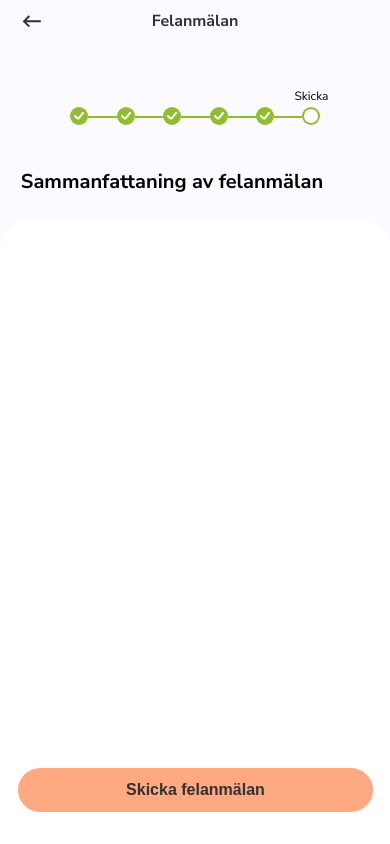
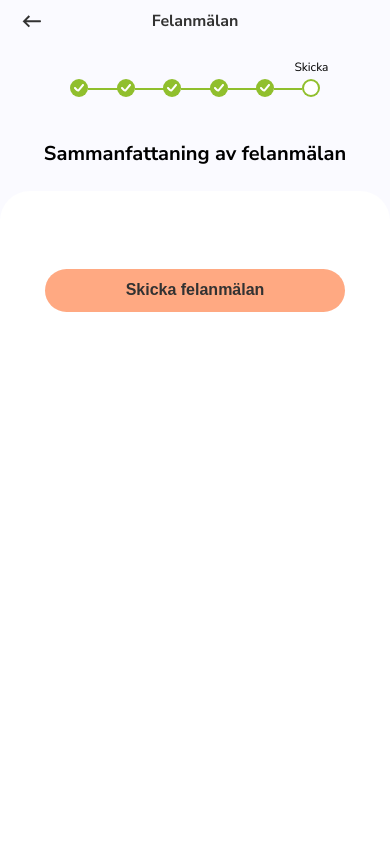
Before and after one commit to allmannyttan/felanmalan, a React (Vite) app in the folder packages/client/: page /sammanfattning in a window 390 px wide. Built offline with nearby package versions, Linux system fonts and the light colour scheme; the HTML template or start-up script is replaced by a standard one.

Commit message:
feat: media queries (#23)
* chore: add max-width to page

* chore: media queries

* chore: media queries confirmation

* width on button

* media queries for button

* run submit on click

```diff
--- a/packages/client/src/components/Button.tsx
+++ b/packages/client/src/components/Button.tsx
@@ -1,6 +1,7 @@
 import React from 'react'
 import { Link } from 'react-router-dom'
 import styled from 'styled-components'
+import { devices } from '../utils/devices'
 
 interface StyleProps {
   disabled?: boolean
@@ -15,14 +16,17 @@ export const StyledBtn = styled.button<StyleProps>`
   border: none;
   cursor: pointer;
   padding: 0.8rem 0;
-  width: 91%;
+  width: 300px;
   font-weight: 700;
   font-size: 16px;
+
   :disabled {
     cursor: not-allowed;
   }
-  bottom: 2rem;
-  position: fixed;
+
+  @media only screen and (${devices.tablet}) {
+    width: 400px;
+  }
 `
 
 interface Props {
@@ -32,13 +36,19 @@ interface Props {
   to: string
 }
 
+const StyledLink = styled(Link)`
+  display: flex;
+  justify-content: center;
+  text-decoration: none;
+`
+
 const Button = ({ text, disabled = false, onClick, to }: Props) => {
   return (
-    <Link to={to}>
+    <StyledLink to={to}>
       <StyledBtn onClick={onClick} disabled={disabled}>
         {text}
       </StyledBtn>
-    </Link>
+    </StyledLink>
   )
 }
 
--- a/packages/client/src/components/CompleteForm.tsx
+++ b/packages/client/src/components/CompleteForm.tsx
@@ -7,6 +7,7 @@ import VideoIcon from '../assets/video.svg'
 import { H4, Paragraph } from './Typography'
 import { IFormData } from '../../../../types'
 import { StyledBtn } from './Button'
+import { devices } from '../utils/devices'
 
 const TextArea = styled.textarea`
   width: 94%;
@@ -49,8 +50,7 @@ const FileLabel = styled.label`
   grid-template-columns: 1fr auto 1fr;
   align-items: center;
   margin-bottom: 20px;
-  width: inherit;
-
+  width: 90%;
   input[type='file'] {
     display: none;
   }
@@ -58,16 +58,23 @@ const FileLabel = styled.label`
   img {
     margin-left: 28px;
   }
+  @media only screen and (${devices.tablet}) {
+    width: 400px;
+  }
 `
 const StyledForm = styled(Form)`
   display: flex;
   flex-direction: column;
   align-items: center;
+  padding: 0 18px;
 `
 
 const Wrapper = styled.div`
   margin-bottom: 4rem;
   width: 100%;
+  display: flex;
+  align-items: center;
+  flex-direction: column;
 `
 
 const CustomTextArea = ({ field, ...props }: { field: FieldInputProps<any> }) => (
--- a/packages/client/src/components/Layout.tsx
+++ b/packages/client/src/components/Layout.tsx
@@ -7,15 +7,28 @@ const Wrapper = styled.div`
   background-color: ${({ theme }) => theme.colors.backgroundGrey};
   height: 100vh;
   display: grid;
-  grid-template-rows: 1fr 1fr 1fr 9fr;
+  grid-template-rows: 1fr 9fr;
   width: 100%;
   overflow-x: hidden;
+  display: flex;
+  align-items: center;
+  flex-direction: column;
 `
+
+const FlexCol = styled.div`
+  display: flex;
+  flex-direction: column;
+  align-items: center;
+  width: 100%;
+  height: 100%;
+  max-width: 840px;
+`
+
 const Layout: React.FC<{ children: ReactChild }> = ({ children }) => {
   return (
     <Wrapper>
       <Header />
-      {children}
+      <FlexCol>{children}</FlexCol>
     </Wrapper>
   )
 }
--- a/packages/client/src/components/Section.tsx
+++ b/packages/client/src/components/Section.tsx
@@ -5,7 +5,10 @@ const Wrapper = styled.div<{ padding?: string }>`
   padding: ${({ padding }) => padding ?? '30px 0px'};
   border-radius: 30px 30px 0 0;
   padding-bottom: 3rem;
+  height: 100%;
+  width: 100%;
 `
+
 const Section: React.FC<{ padding?: string }> = ({ children, padding }) => {
   return <Wrapper padding={padding}>{children}</Wrapper>
 }
--- a/packages/client/src/pages/Complete.tsx
+++ b/packages/client/src/pages/Complete.tsx
@@ -20,7 +20,7 @@ const Complete = () => {
   return (
     <>
       <H1>Beskriv problemet</H1>
-      <Section padding="30px 18px">
+      <Section>
         <Formik initialValues={formValue.complete} onSubmit={handleOnSubmit}>
           <CompleteForm />
         </Formik>
--- a/packages/client/src/pages/Confirmation.tsx
+++ b/packages/client/src/pages/Confirmation.tsx
@@ -11,7 +11,7 @@ const Wrapper = styled.div`
   overflow: hidden;
   height: 87vh;
   flex-direction: column;
-  justify-content: center;
+  justify-content: space-between;
 `
 
 const Icon = styled.img`
@@ -28,10 +28,17 @@ const FlexH1 = styled(H1)`
 const Image = styled.img`
   margin: 0 auto;
 `
+const Container = styled.div`
+  margin-top: 8rem;
+  display: flex;
+  flex-direction: column;
+  align-items: center;
+`
 
 const Confirmation = () => {
   return (
     <Wrapper>
+      <Container>
         <Image src={postbox} alt="Postbox" />
         <FlexH1>
           Felanmälan inskickad
@@ -42,6 +49,7 @@ const Confirmation = () => {
         <Paragraph center={true}>
           Du kommmer att få en notis och påminnelse när du kan göra en tidsbokning
         </Paragraph>
+      </Container>
       <Button
         text="Tillbaka till hemskärm"
         to="/"
--- a/packages/client/src/pages/Summary.tsx
+++ b/packages/client/src/pages/Summary.tsx
@@ -5,6 +5,7 @@ import Button from '../components/Button'
 import Section from '../components/Section'
 import { H1, BoldParagraph, Paragraph } from '../components/Typography'
 import { reportAtom } from '../utils/atoms'
+import { devices } from '../utils/devices'
 import { client as apiClient } from '../utils/apiclient'
 
 const TextSection = styled.div`
@@ -14,6 +15,19 @@ const TextSection = styled.div`
 
 const Wrapper = styled.div`
   margin-bottom: 3rem;
+  padding: 0 18px;
+`
+const ButtonWrapper = styled.div`
+  max-width: 840px;
+  width: 100%;
+  display: flex;
+  justify-content: center;
+  align-items: flex-end;
+
+  @media only screen and (${devices.tablet}) {
+    bottom: 2rem;
+    position: absolute;
+  }
 `
 
 const Summary = () => {
@@ -42,7 +56,7 @@ const Summary = () => {
   return (
     <>
       <H1>Sammanfattaning av felanmälan</H1>
-      <Section padding="30px 18px">
+      <Section>
         <Wrapper>
           {completeErrorReport.place && (
             <TextSection>
@@ -101,7 +115,9 @@ const Summary = () => {
             </TextSection>
           )}
         </Wrapper>
-        <Button text="Skicka felanmälan" onClick={submit} to="/bekraftelse" />
+        <ButtonWrapper>
+          <Button text="Skicka felanmälan" onClick={() => submit()} to="/bekraftelse" />
+        </ButtonWrapper>
       </Section>
     </>
   )
--- /dev/null
+++ b/packages/client/src/utils/devices.ts
@@ -0,0 +1,11 @@
+const sizes = {
+  tablet: '768px',
+  laptop: '1440px',
+}
+
+const devices = {
+  tablet: `min-width: ${sizes.tablet}`,
+  laptop: `min-width: ${sizes.laptop}`,
+}
+
+export { devices }
```
Lines whose indentation alone changed are shown as unchanged.
